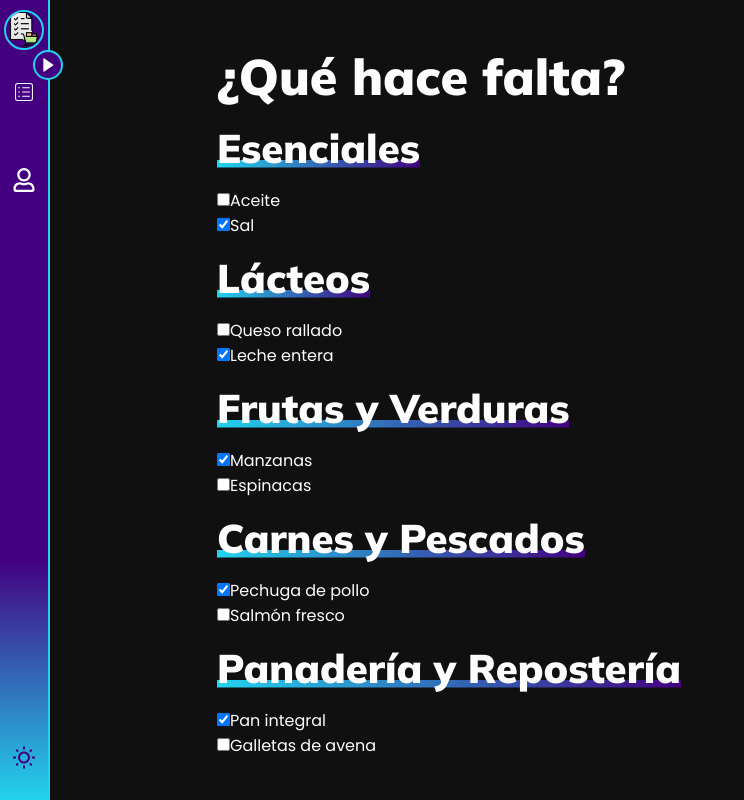
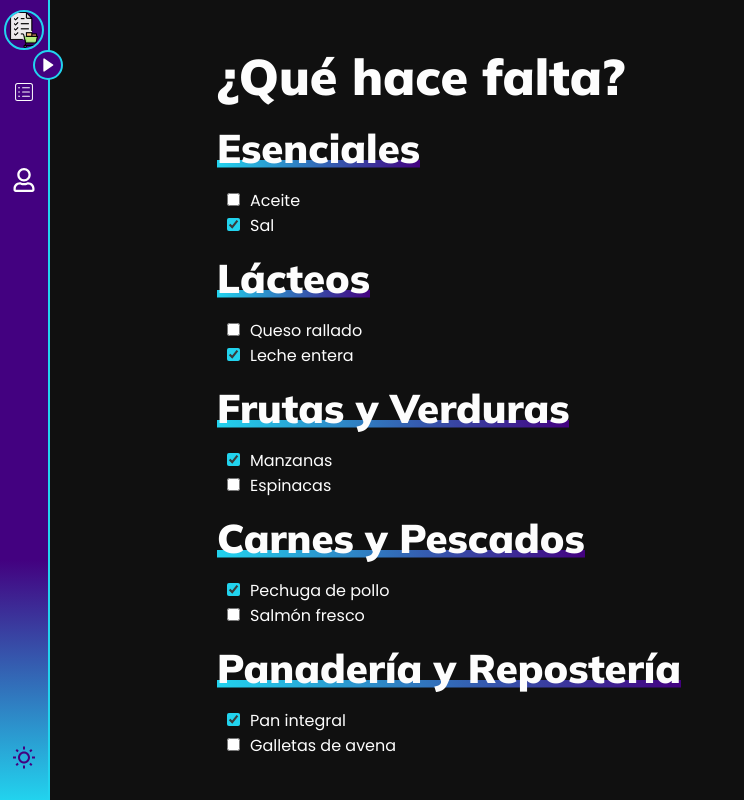
Before and after one commit to irenealcaine/lista-de-la-compra, a React (Create React App) app: page / in a window 1280 px wide. Shown: the whole page, without its empty margins (0-744 px from the left). Built offline with nearby package versions, Linux system fonts and the light colour scheme; some icons are missing.

Commit message:
update Checkbox.jsx

```diff
--- a/src/Components/Checkbox/Checkbox.jsx
+++ b/src/Components/Checkbox/Checkbox.jsx
@@ -1,4 +1,5 @@
 import React from 'react'
+import './Checkbox.scss'
 
 const Checkbox = ({ isChecked }) => {
   return (
--- /dev/null
+++ b/src/Components/Checkbox/Checkbox.scss
@@ -0,0 +1,6 @@
+@import "src/Variables.scss";
+
+input {
+  margin: 5px 10px;
+  accent-color: $main;
+}
```
